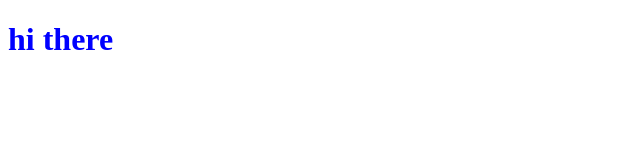
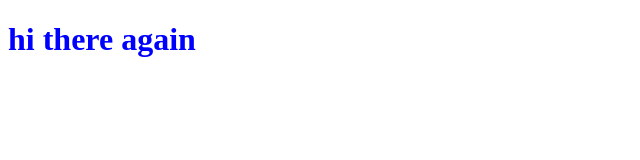
Before and after one commit to dekinaik0/test-git, a plain HTML site: page index.html in a window 1280 px wide. Shown: the whole page, without its empty margins (0-640 px from the left). Drawn offline with Linux system fonts and the light colour scheme.

Commit message:
change index.html

```diff
--- a/index.html
+++ b/index.html
@@ -7,7 +7,7 @@
     <link rel="stylesheet" href="styles/style.css">
 </head>
 <body>
-    <h1>hi there</h1>
+    <h1>hi there again</h1>
     <img src="img/kotik.png" alt="">
 </body>
 </html>
```
